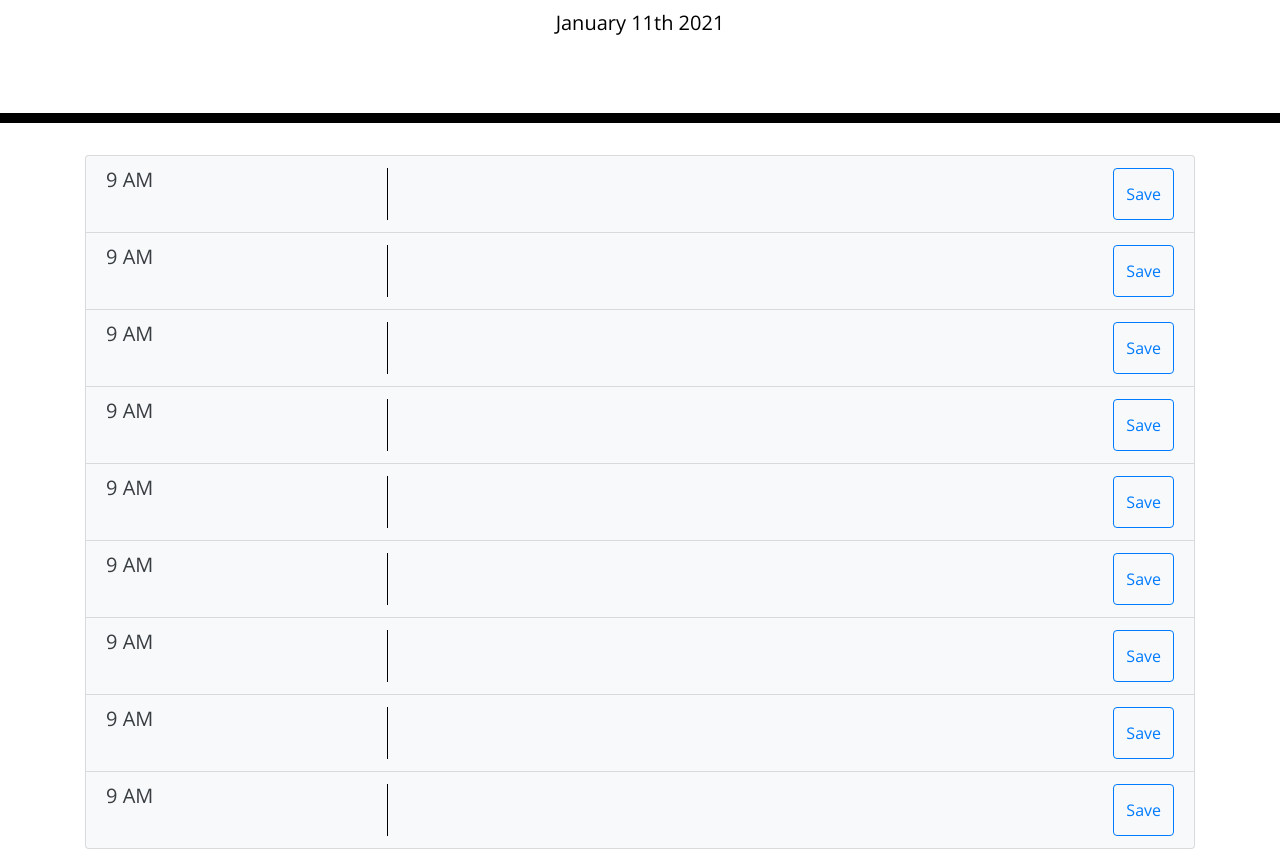
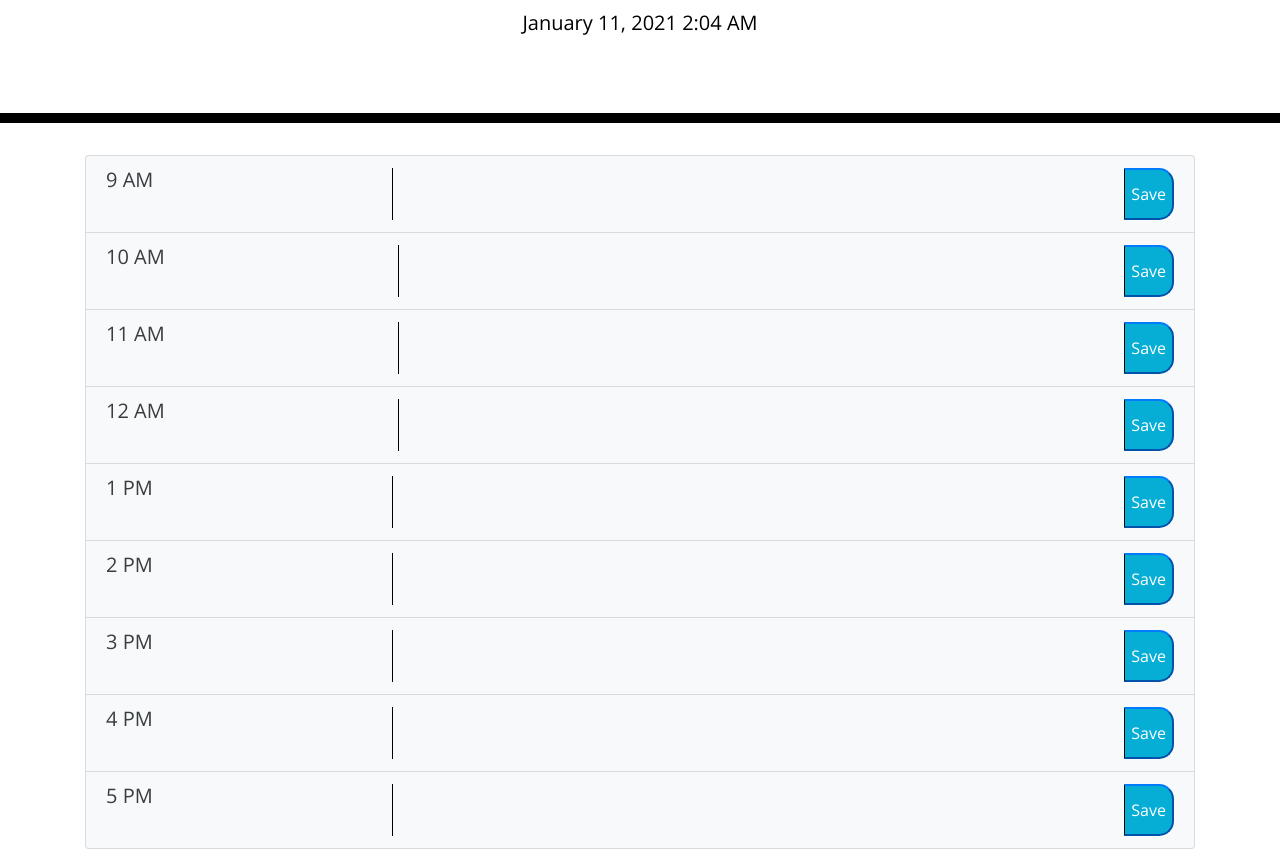
Before and after one commit to daxburatto/Workday-planner, a plain HTML site: page index.html in a window 1280 px wide. Shown: the part 181-1030 px from the top of the page. Drawn offline with nearby package versions, Linux system fonts and the light colour scheme.

Commit message:
trying to fix format and setup and also stuck on javascript

```diff
--- a/assets/js/script.js
+++ b/assets/js/script.js
@@ -2,115 +2,48 @@ $(document).ready(function () {
     // display current date using moment
     var clock = function () {
         // format header date var
-        var currentHeaderDate = moment().format('MMMM Do YYYY')
+        var currentHeaderDate = moment().format('LLL')
         // display headerDate over currentDay
         $("#currentDay").text(currentHeaderDate)
         console.log(currentHeaderDate)
     }
 
-    getTasks = function (taskHour, taskTitle) {
-        var dayTask = $("#task-title").val()
-        var dayHour = $("#taskHour").val()
+    saveTasks = function () {
+        localStorage.setItem(".task-title", JSON.stringify("<textarea>"))
+    }
 
-        $("<textarea>").text("Enter a task")
-        console.log(dayTask, dayHour)
+    loadTasks = function () {
+        tasks = JSON.parse(localStorage.getItem(".task-title"))
+
 
 
     }
 
-    saveTasks = function () {
-        localStorage.setItem("tasks", JSON.stringify(tasks))
-    }
+    $(".saveBtn").on("click", function (event) {
+        event.preventDefault()
+        var savedTask = $(this).siblings(".task-title").attr("id")
+        console.log(savedTask)
+        saveTasks()
+        loadTasks()
+    })
 
-    loadTasks = function () {
-        tasks = JSON.parse(localStorage.getItem("tasks"))
-
-        if (!tasks) {
-            tasks = {
-                taskTitle: [],
-            }
-        }
-
-        $.each(tasks, function (list, arr) {
-            console.log(list, arr)
-            arr.forEach(function (task) {
-                setTasks(taskTitle)
-                console.log(taskTitle)
-            })
-        })
-    }
 
     var updateDayColor = function () {
         var currentHour = moment().hours()
+        var taskHour = $("")
 
-        $(".list-group").each(function () {
-            var taskHour = $(this)
+        $(".taskHour").each(function () {
+            var taskHour = $(".taskHour").val()
+            console.log(this)
                 if (taskHour == currentHour) {
                 $(".list-group-item").addClass("bg-warning")
                 } else if (taskHour < currentHour) {
                 $(".list-group-item").addClass("bg-danger")
-                } else {
+                } else (taskHour > currentHour)
                 $(".list-group-item").addClass("bg-light")
-                }
-        })
-
-    }
+            })
+        }
 
     updateDayColor()
     clock()
-    getTasks()
 })
-
-
-// function to update row color
-var updateRowColor = function ($hourRow, hour) {
-    if (test) {console.log("rowcolor", nowHour24, hour)}
-    if (hour < nowHour24) {
-        if (test) {console.log("lessThan")}
-        $hourRow.css("background-color", "lightgrey")
-    } else if (hour > nowHour24) {
-        if (test) {console.log("greaterThan")}
-        $hourRow.css("background-color", "list-group-item-danger")
-    } else {
-        if (test) {console.log("equal")}
-        $hourRow.css("background-color", "list-group-item-warning")
-    }
-}
-
-// task text was clicked
-$(".list-group-item").on("click", "p", "small", function () {
-    var text = $(this).text().trim()
-
-    // replace p eleement with a new text area
-    var textInput = $("<textarea>").addClass("form-control").val(text)
-    $(this).replaceWith(textInput)
-
-    // auto focus new element
-    textInput.trigger("focus")
-})
-
-// editable field was un-focused
-$(".list-group-item").on("click", ".save-btn", function () {
-    // get current value of textarea
-    var text = $(this).val()
-
-    // get status type and position in the list
-    var status = $(this)
-        .closest(".list-group-item")
-        .attr("id")
-        .replace("list-", "")
-    var index = $(this)
-        .closest(".list-group-item")
-        .index()
-
-    // update task in array and resave to local storage
-
-    // recreate p element
-    var taskP = $("<p>")
-        .addClass("mb-1")
-        .text(text)
-
-    // replace textarea with new content
-    $(this).replaceWith(taskP)
-
-})
--- a/index.html
+++ b/index.html
@@ -32,49 +32,49 @@
       <div class="time-block">
         <div class="list-group">
             <div class="list-group-item list-group-item-action d-flex w-100 justify-content-between list-group-item-secondary">
-              <h5 id="taskHour" class="mb-1">9 AM</h5>
-              <textarea name="task-title" id="" cols="50" class=""></textarea>
-              <button id="save-btn" type="button" class="btn btn-outline-primary">Save</button>
+              <h5 id="taskHour" class="taskHour mb-1">9 AM</h5>
+              <textarea name="task-title" id="" cols="50" class="task-title"></textarea>
+              <button id="save-btn" type="button" class="saveBtn btn-outline-primary">Save</button>
             </div>
             <div class="list-group-item list-group-item-action d-flex w-100 justify-content-between list-group-item-secondary">
-              <h5 id="taskHour" class="mb-1">9 AM</h5>
-              <textarea name="task-title" id="" cols="50" class=""></textarea>
-              <button id="save-btn" type="button" class="btn btn-outline-primary">Save</button>
+              <h5 id="taskHour" class="taskHour mb-1">10 AM</h5>
+              <textarea name="task-title" id="" cols="50" class="task-title"></textarea>
+              <button id="save-btn" type="button" class="saveBtn btn-outline-primary">Save</button>
             </div>
             <div class="list-group-item list-group-item-action d-flex w-100 justify-content-between list-group-item-secondary">
-              <h5 id="taskHour" class="mb-1">9 AM</h5>
-              <textarea name="task-title" id="" cols="50" class=""></textarea>
-              <button id="save-btn" type="button" class="btn btn-outline-primary">Save</button>
+              <h5 id="taskHour" class="taskHour mb-1">11 AM</h5>
+              <textarea name="task-title" id="" cols="50" class="task-title"></textarea>
+              <button id="save-btn" type="button" class="saveBtn btn-outline-primary">Save</button>
             </div>
             <div class="list-group-item list-group-item-action d-flex w-100 justify-content-between list-group-item-secondary">
-              <h5 id="taskHour" class="mb-1">9 AM</h5>
-              <textarea name="task-title" id="" cols="50" class=""></textarea>
-              <button id="save-btn" type="button" class="btn btn-outline-primary">Save</button>
+              <h5 id="taskHour" class="taskHour mb-1">12 AM</h5>
+              <textarea name="task-title" id="" cols="50" class="task-title"></textarea>
+              <button id="save-btn" type="button" class="saveBtn btn-outline-primary">Save</button>
             </div>
             <div class="list-group-item list-group-item-action d-flex w-100 justify-content-between list-group-item-secondary">
-              <h5 id="taskHour" class="mb-1">9 AM</h5>
-              <textarea name="task-title" id="" cols="50" class=""></textarea>
-              <button id="save-btn" type="button" class="btn btn-outline-primary">Save</button>
+              <h5 id="taskHour" class="taskHour mb-1">1 PM</h5>
+              <textarea name="task-title" id="" cols="50" class="task-title"></textarea>
+              <button id="save-btn" type="button" class="saveBtn btn-outline-primary">Save</button>
             </div>
             <div class="list-group-item list-group-item-action d-flex w-100 justify-content-between list-group-item-secondary">
-              <h5 id="taskHour" class="mb-1">9 AM</h5>
-              <textarea name="task-title" id="" cols="50" class=""></textarea>
-              <button id="save-btn" type="button" class="btn btn-outline-primary">Save</button>
+              <h5 id="taskHour" class="taskHour mb-1">2 PM</h5>
+              <textarea name="task-title" id="" cols="50" class="task-title"></textarea>
+              <button id="save-btn" type="button" class="saveBtn btn-outline-primary">Save</button>
             </div>
             <div class="list-group-item list-group-item-action d-flex w-100 justify-content-between list-group-item-secondary">
-              <h5 id="taskHour" class="mb-1">9 AM</h5>
-              <textarea name="task-title" id="" cols="50" class=""></textarea>
-              <button id="save-btn" type="button" class="btn btn-outline-primary">Save</button>
+              <h5 id="taskHour" class="taskHour mb-1">3 PM</h5>
+              <textarea name="task-title" id="" cols="50" class="task-title"></textarea>
+              <button id="save-btn" type="button" class="saveBtn btn-outline-primary">Save</button>
             </div>
             <div class="list-group-item list-group-item-action d-flex w-100 justify-content-between list-group-item-secondary">
-              <h5 id="taskHour" class="mb-1">9 AM</h5>
-              <textarea name="task-title" id="" cols="50" class=""></textarea>
-              <button id="save-btn" type="button" class="btn btn-outline-primary">Save</button>
+              <h5 id="taskHour" class="taskHour mb-1">4 PM</h5>
+              <textarea name="task-title" id="" cols="50" class="task-title"></textarea>
+              <button id="save-btn" type="button" class="saveBtn btn-outline-primary">Save</button>
             </div>
             <div class="list-group-item list-group-item-action d-flex w-100 justify-content-between list-group-item-secondary">
-              <h5 id="taskHour" class="mb-1">9 AM</h5>
-              <textarea name="task-title" id="" cols="50" class=""></textarea>
-              <button id="save-btn" type="button" class="btn btn-outline-primary">Save</button>
+              <h5 id="taskHour" class="taskHour mb-1">5 PM</h5>
+              <textarea name="task-title" id="" cols="50" class="task-title"></textarea>
+              <button id="save-btn" type="button" class="saveBtn btn-outline-primary">Save</button>
             </div>
         </div>
       </div>
```
